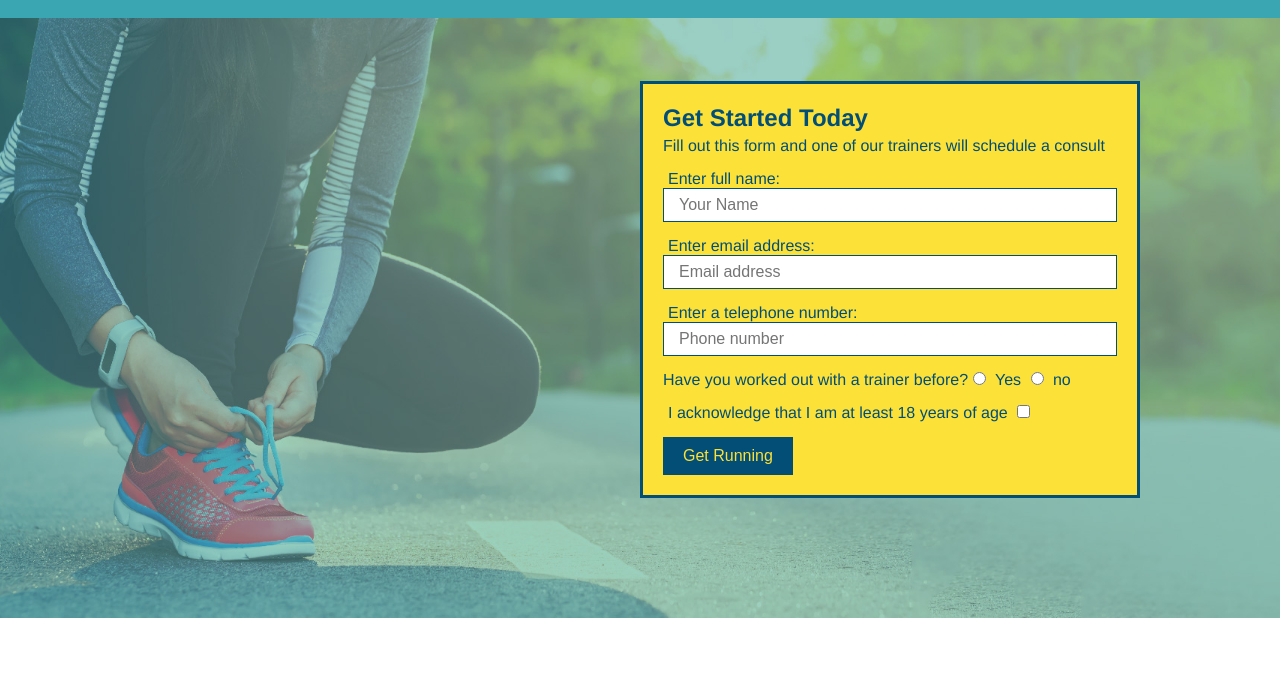
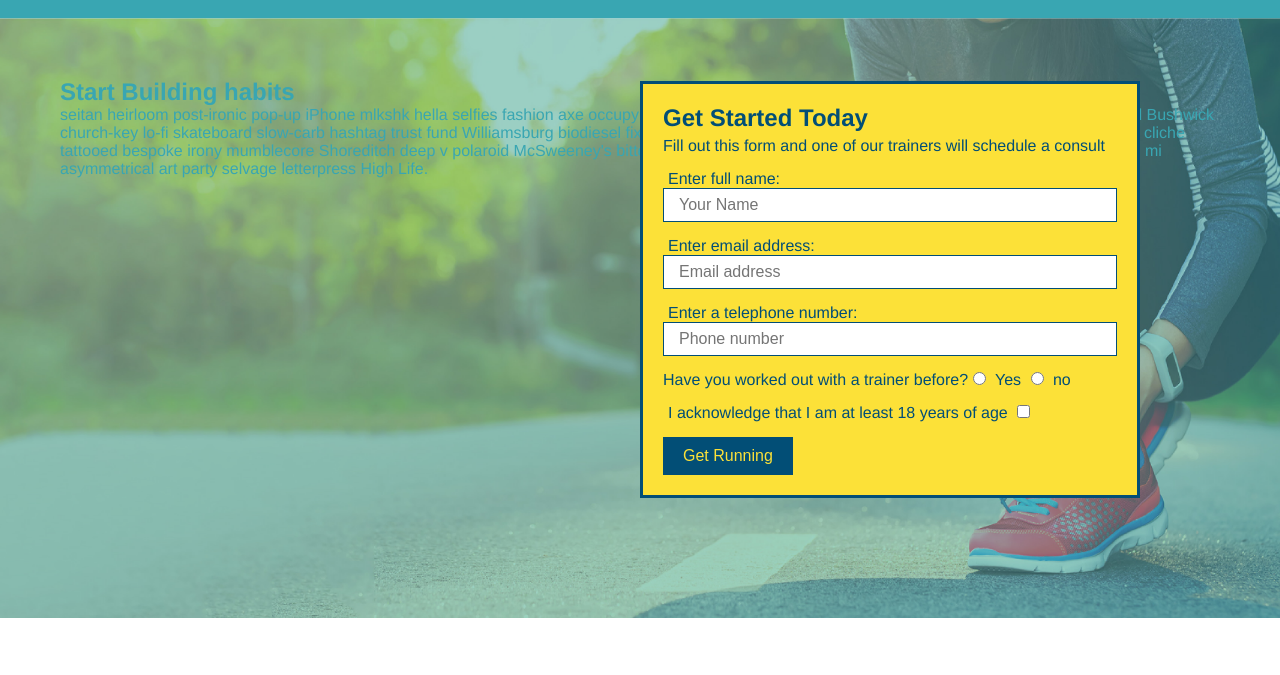
Before and after one commit to omarvalsam/run-buddy, a plain HTML site: page index.html in a window 1280 px wide. Shown: the part 64-739 px from the top of the page. Drawn offline with Linux system fonts and the light colour scheme.

Commit message:
add content to hero, replaced image

```diff
--- a/assets/css/style.css
+++ b/assets/css/style.css
@@ -62,12 +62,13 @@ section {
     padding: 60px;
 }
 .hero{
-    background-image: url("../images/hero-bg.jpeg");
+    background-image: url("../images/hero-bg.jpg");
     height: 600px;
     background-size: cover;
     background-position: center;
     position: relative;
 }
+
 .hero-form {
     padding: 20px;
     width: 500px;
--- a/index.html
+++ b/index.html
@@ -29,6 +29,12 @@
         </nav>
        </header>
        <section class="hero">
+           <div class="hero-cta">
+               <h2> Start Building habits</h2>
+               <p>
+                seitan heirloom post-ironic pop-up iPhone mlkshk hella selfies fashion axe occupy readymade put a bird on it messenger bag Wes Anderson Schlitz plaid Bushwick church-key lo-fi skateboard slow-carb hashtag trust fund Williamsburg biodiesel fixie farm-to-table 8-bit banjo XOXO Banksy chillwave bicycle rights retro cliche tattooed bespoke irony mumblecore Shoreditch deep v polaroid McSweeney's bitters cray gentrify tofu Marfa you probably haven't heard of them yr banh mi asymmetrical art party selvage letterpress High Life.
+               </p>
+           </div>
            <div class="hero-form">
                <h3>Get Started Today</h3>
                <p>Fill out this form and one of our trainers will schedule a consult</p>
```
Also changed, not shown: assets/images/hero-bg.jpeg (deleted), assets/images/hero-bg.jpg (added), 1 other file.
